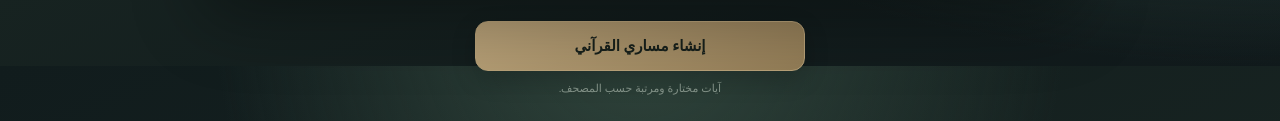
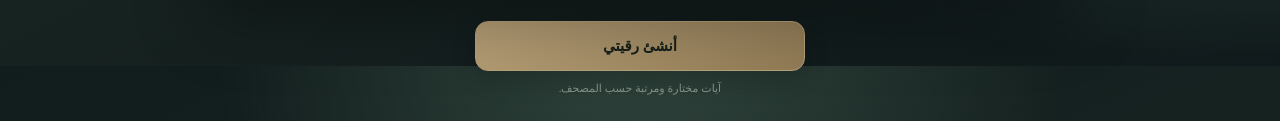
Before and after one commit to ismailsys/al-nuqta, a website: page ruqya/index.html in a window 1280 px wide. Shown: the part 734-855 px from the top of the page. Drawn offline with Linux system fonts and the light colour scheme.

Commit message:
Update SAKINA create ruqya button label

```diff
--- a/ruqya/index.html
+++ b/ruqya/index.html
@@ -296,7 +296,7 @@ select{background:#172522;border:1px solid #46584e;color:#e8e5dc;border-radius:1
 </div>
 </section>
 
-<div class="composeArea"><button class="btn primary buildBtn" id="buildNeed" type="button">إنشاء مساري القرآني</button><p class="composeHint">آيات مختارة ومرتبة حسب المصحف.</p></div><section class="path" id="path" aria-live="polite">
+<div class="composeArea"><button class="btn primary buildBtn" id="buildNeed" type="button">أنشئ رقيتي</button><p class="composeHint">آيات مختارة ومرتبة حسب المصحف.</p></div><section class="path" id="path" aria-live="polite">
 <h3 id="pathTitle">مسارك القرآني</h3><p id="pathText">ستظهر هنا الآيات المرتبطة بالموضوعات التي اخترتها أو وصفتها.</p>
 <div class="pathMeta" id="pathMeta"></div>
 <div class="player">
```
